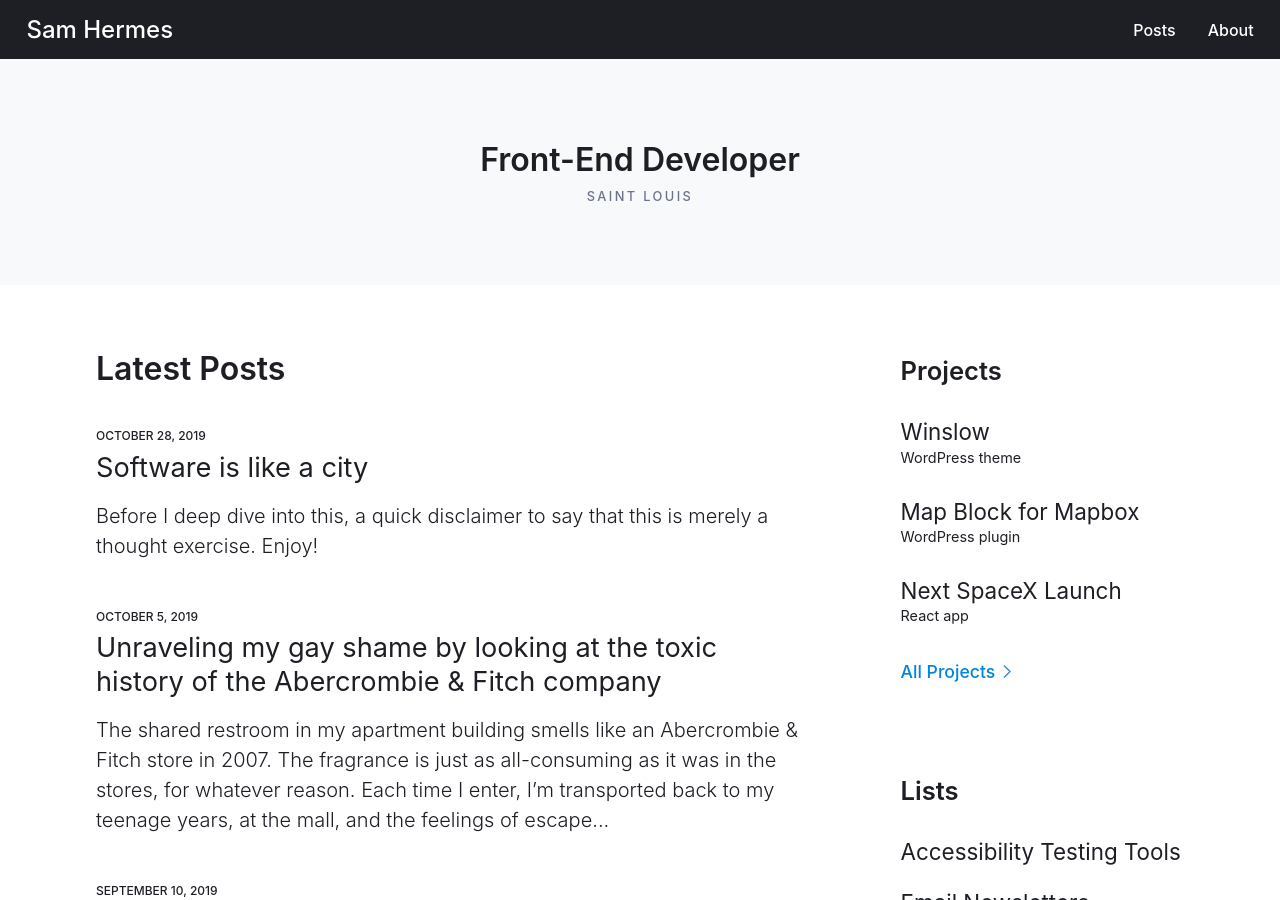
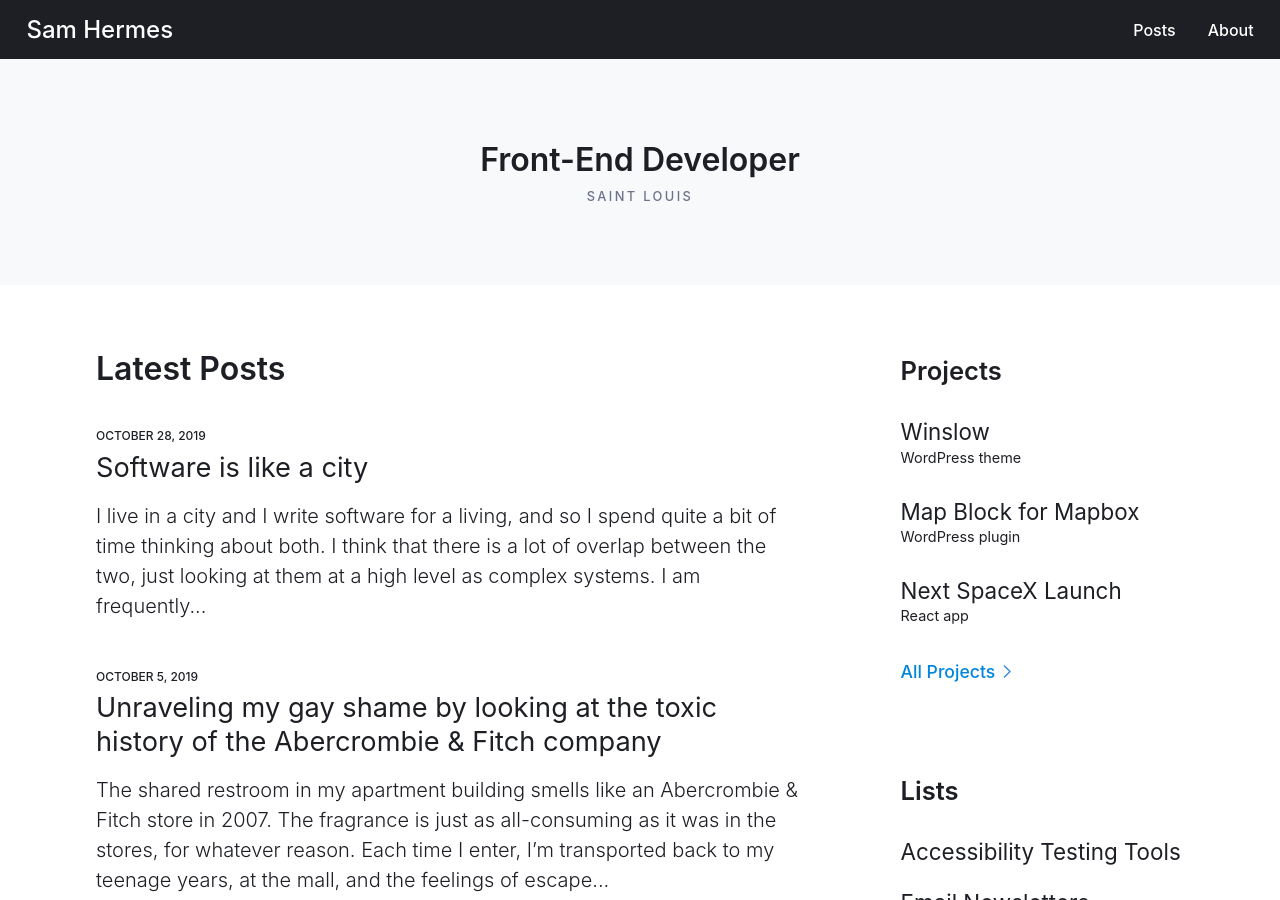
Before and after one commit to samhermes/samhermes.github.io, a Jekyll site: the page built from index.md, in a window 1280 px wide and 900 px high. Built offline with Jekyll 4.4.1, drawn with Linux system fonts in a browser that asks for light colours.

Commit message:
Updated Software Is Like A City

```diff
--- a/_posts/2019-10-28-software-is-like-a-city.markdown
+++ b/_posts/2019-10-28-software-is-like-a-city.markdown
@@ -1,6 +1,10 @@
 ---
 title: Software is like a city
 date: 2019-10-28 16:56:00 Z
+excerpt: I live in a city and I write software for a living, and so I spend quite
+  a bit of time thinking about both. I think that there is a lot of overlap between
+  the two, just looking at them at a high level as complex systems. I am frequently
+  frustrated by the city, as just as much by software.
 layout: post
 ---
 
```
